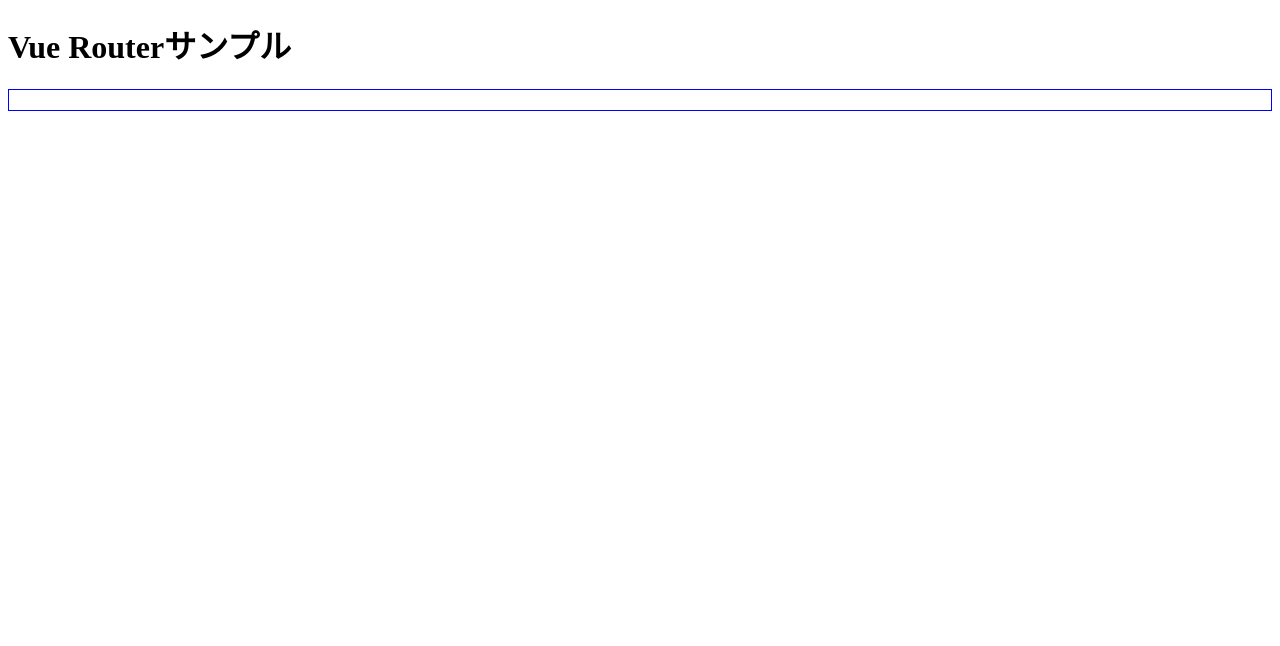
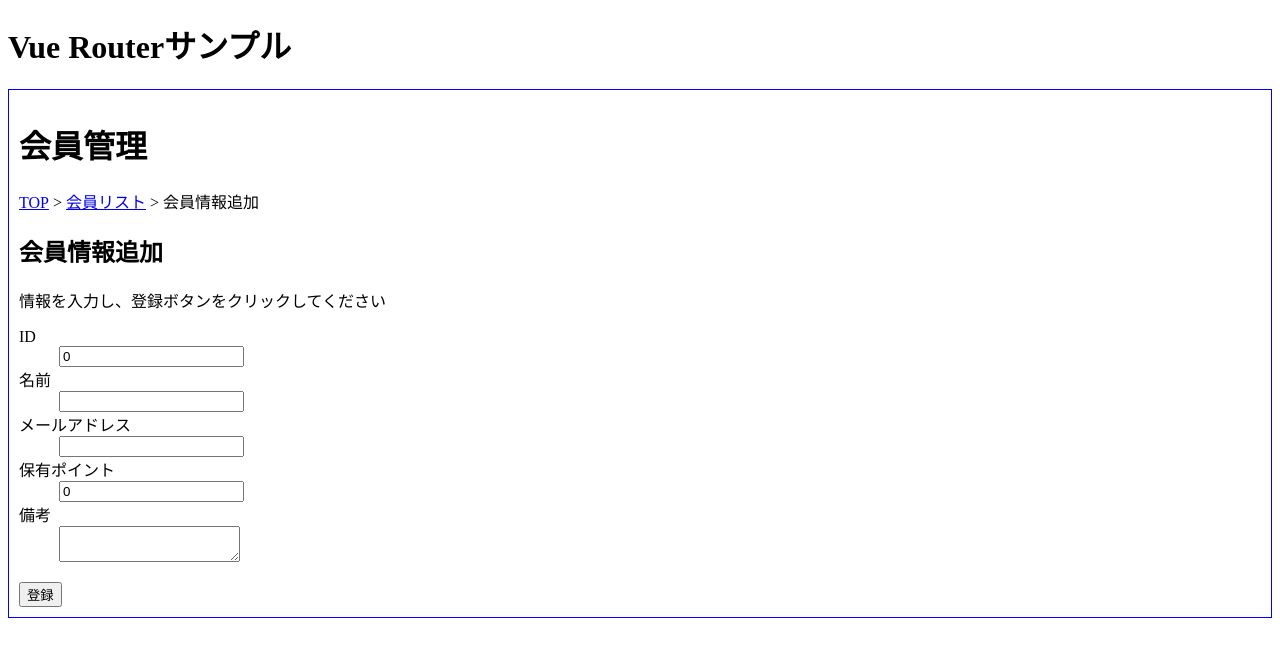
Before and after one commit to arakaki-asdf/hello-vue, a Vue app: page /member/memberAdd in a window 1280 px wide. Before the commit this address had no page. Shown: the top 646 px of the page. Built offline with nearby package versions, Linux system fonts and the light colour scheme.

Commit message:
新規会員登録追加

```diff
--- a/src/router/index.ts
+++ b/src/router/index.ts
@@ -22,7 +22,12 @@ const routeSettings: RouteRecordRaw[] = [
         props: (routes) => {
             return { id: Number(routes.params.id) };
         }
-    }
+    },
+    {
+        path: "/member/memberAdd",
+        name: "MemberAdd",
+        component: () => import("@/views/member/MemberAdd.vue"),
+    },
 ];
 
 const router = createRouter({
--- /dev/null
+++ b/src/views/member/MemberAdd.vue
@@ -0,0 +1,52 @@
+<script setup lang="ts">
+import type { Member } from '@/interfaces';
+import { computed, inject, reactive } from 'vue';
+
+const title = "会員情報追加";
+const memberList = inject("memberList") as Map<number, Member>;
+const member: Member = reactive(
+    {
+        id: 0,
+        name: "",
+        email: "",
+        points: 0,
+        note: ""
+    });
+const onAdd = (): void => {
+    console.log(member);
+};
+</script>
+
+<template>
+    <h1>会員管理</h1>
+    <nav id="breadcrumbs">
+        <ul>
+            <li><RouterLink v-bind:to="{name: 'AppTop'}">TOP</RouterLink></li>
+            <li><RouterLink v-bind:to="{name: 'MemberList'}">会員リスト</RouterLink></li>
+            <li>{{ title }}</li>
+        </ul>
+    </nav>
+    <h2>{{ title }}</h2>
+    <p>
+        情報を入力し、登録ボタンをクリックしてください
+    </p>
+    <form v-on:submit.prevent="onAdd">
+        <dl>
+            <dt><label for="addId">ID&nbsp;</label></dt>
+            <dd><input type="number" id="addId" v-model.number="member.id" required></dd>
+
+            <dt><label for="addName">名前&nbsp;</label></dt>
+            <dd><input type="text" id="addName" v-model="member.name" required></dd>
+
+            <dt><label for="addEmail">メールアドレス&nbsp;</label></dt>
+            <dd><input type="email" id="addEmail" v-model="member.email" required></dd>
+
+            <dt><label for="addPoints">保有ポイント&nbsp;</label></dt>
+            <dd><input type="number" id="addPoints" v-model.number="member.points" required></dd>
+
+            <dt><label for="addNote">備考</label></dt>
+            <dd><textarea id="addNote" v-model="member.note"></textarea></dd>
+        </dl>
+        <button type="submit">登録</button>
+    </form>
+</template>
--- a/src/views/member/MemberList.vue
+++ b/src/views/member/MemberList.vue
@@ -21,6 +21,9 @@ console.log(memberList);
     </nav>
     <section>
         <h2>会員リスト</h2>
+        <p>
+            新規登録は<RouterLink v-bind:to="{name: 'MemberAdd'}">こちら</RouterLink>から
+        </p>
         <section>
             <ul>
                 <li v-for="[id, member] in memberList"
```
